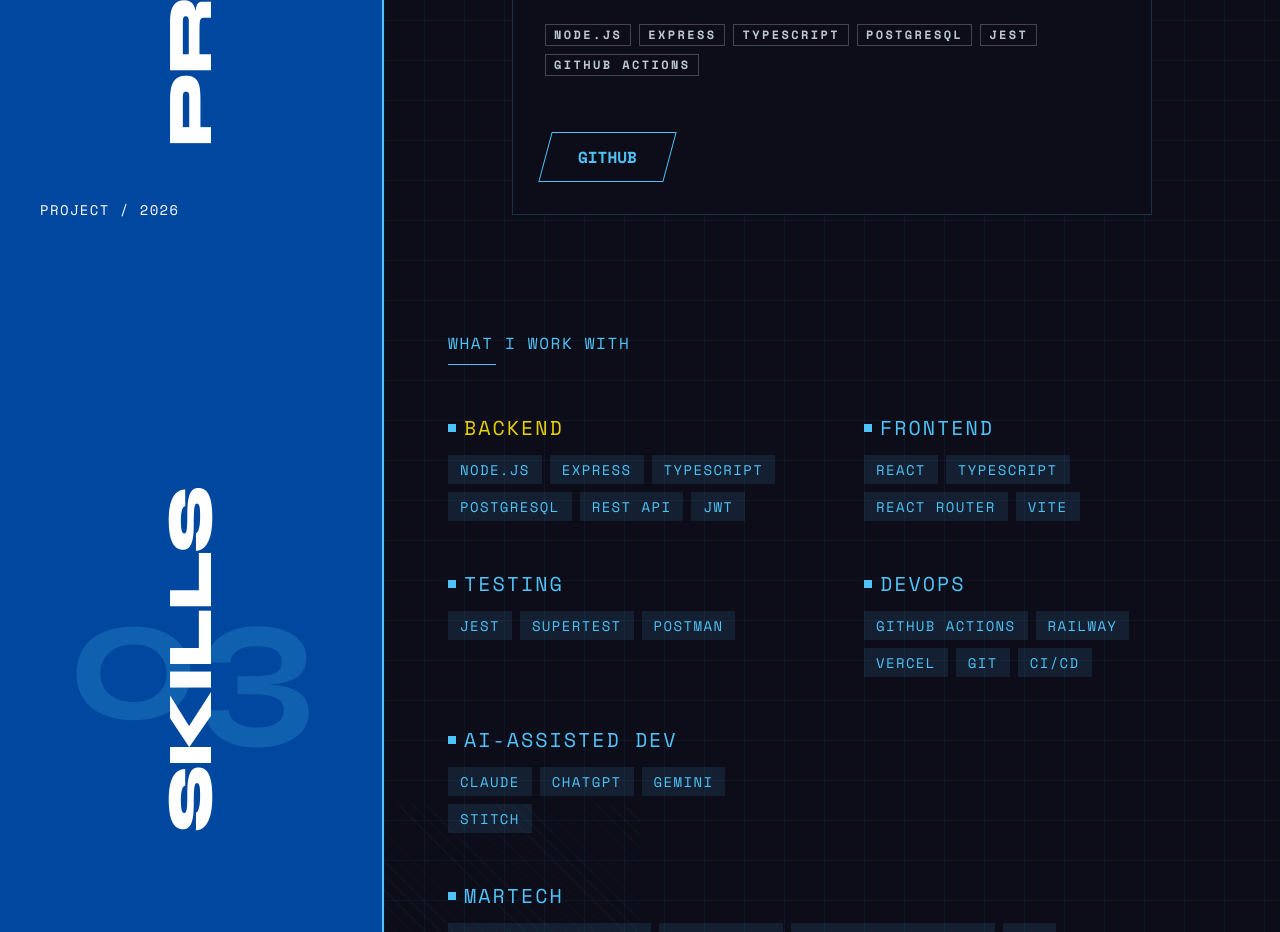
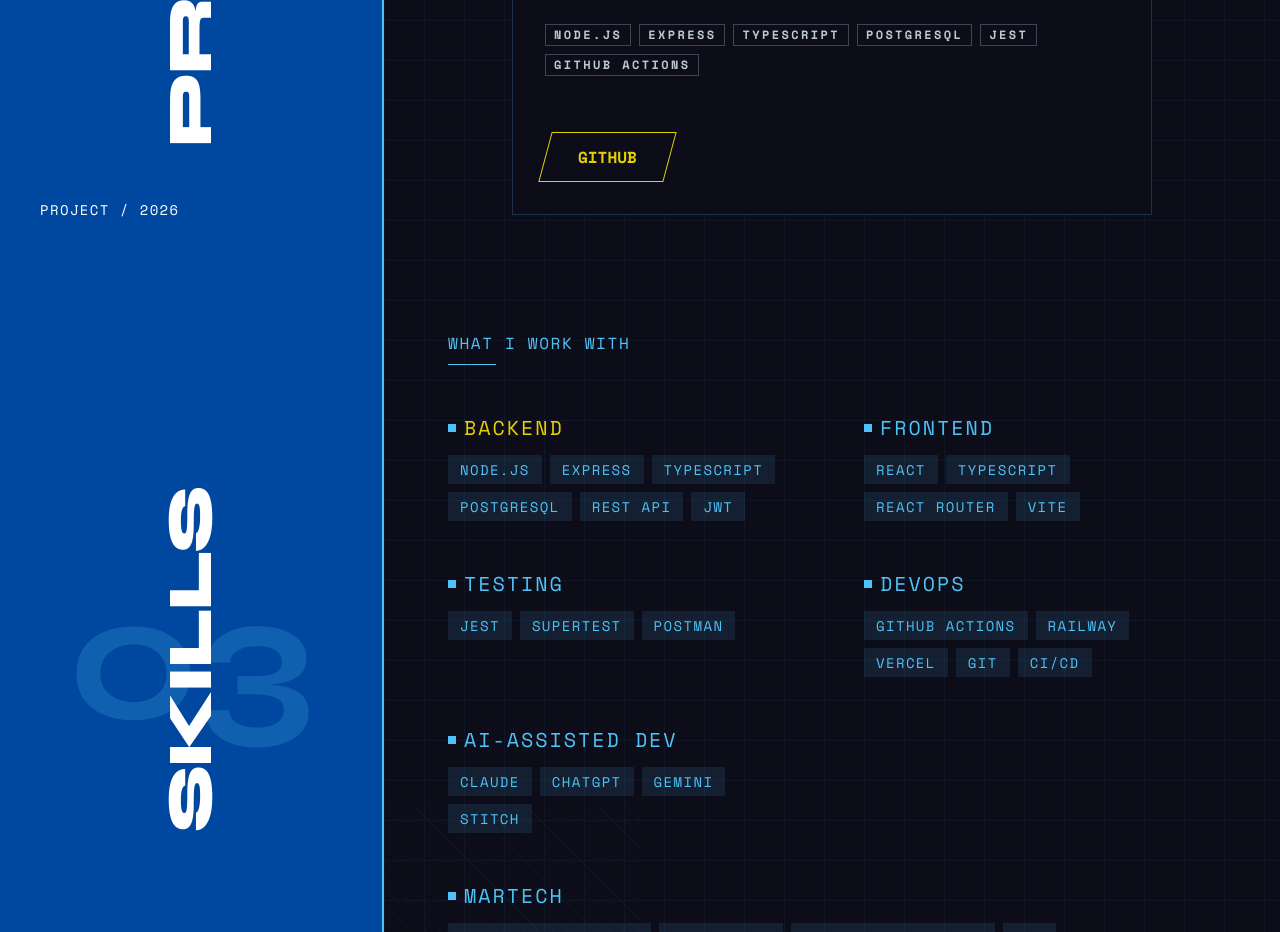
Before and after one commit to Atherz413/portfolio, a Next.js app: page / in a window 1280 px wide. Shown: the part 1340-2272 px from the top of the page. Built offline with nearby package versions, Linux system fonts and the light colour scheme.

Commit message:
feat: change button color in project section

```diff
--- a/components/Projects.tsx
+++ b/components/Projects.tsx
@@ -188,7 +188,7 @@
                   href={project.githubUrl}
                   target="_blank"
                   rel="noopener noreferrer"
-                  className="skew-button skew-x-[-15deg] border border-[#4fc3f7] text-[#4fc3f7] font-label-caps px-8 py-3 font-bold inline-flex items-center"
+                  className="skew-button skew-x-[-15deg] border border-[#e6d100] text-[#e6d100] font-label-caps px-8 py-3 font-bold inline-flex items-center"
                 >
                   <span className="inline-block skew-x-[15deg]">GITHUB</span>
                 </a>
```
